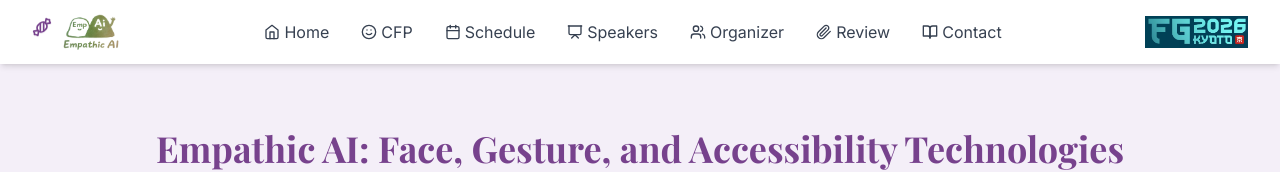
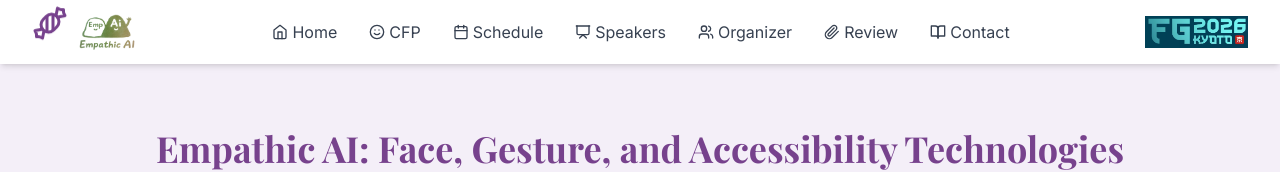
Before and after one commit to ElizaZhou96/EmpAI26, a React (Vite) app: page / in a window 1280 px wide. Shown: the top 172 px of the page. Built offline with nearby package versions, Linux system fonts and the light colour scheme.

Commit message:
Update App.tsx

```diff
--- a/src/App.tsx
+++ b/src/App.tsx
@@ -40,7 +40,7 @@ function App() {
           <div className="flex justify-between h-16 items-center">
             <div className="flex items-center text-[#77428D] font-semibold text-xl">
               {/* <Candy className="inline w-5 h-5 text-[#77428D] animate-bounce mr-2" />EmpAI @FG 2026 */}
-			  <Candy className="inline w-5 h-5 text-[#77428D] animate-bounce mr-2" />
+			  <Candy className="inline w-9 h-9 text-[#77428D] animate-bounce mr-2" />
 			  <img
 			    src="/Logo3.jpg"
 			    alt="Logo"
@@ -488,6 +488,13 @@ function App() {
         </button>
       </div>
     </form>
+
+	<Candy className="inline w-15 h-15 text-[#77428D] animate-bounce" />
+			  <img
+			    src="/Logo2.jpg"
+			    alt="Logo"
+			    className="h-15 w-auto"
+			  />
   </div>
 </section>
 
```
